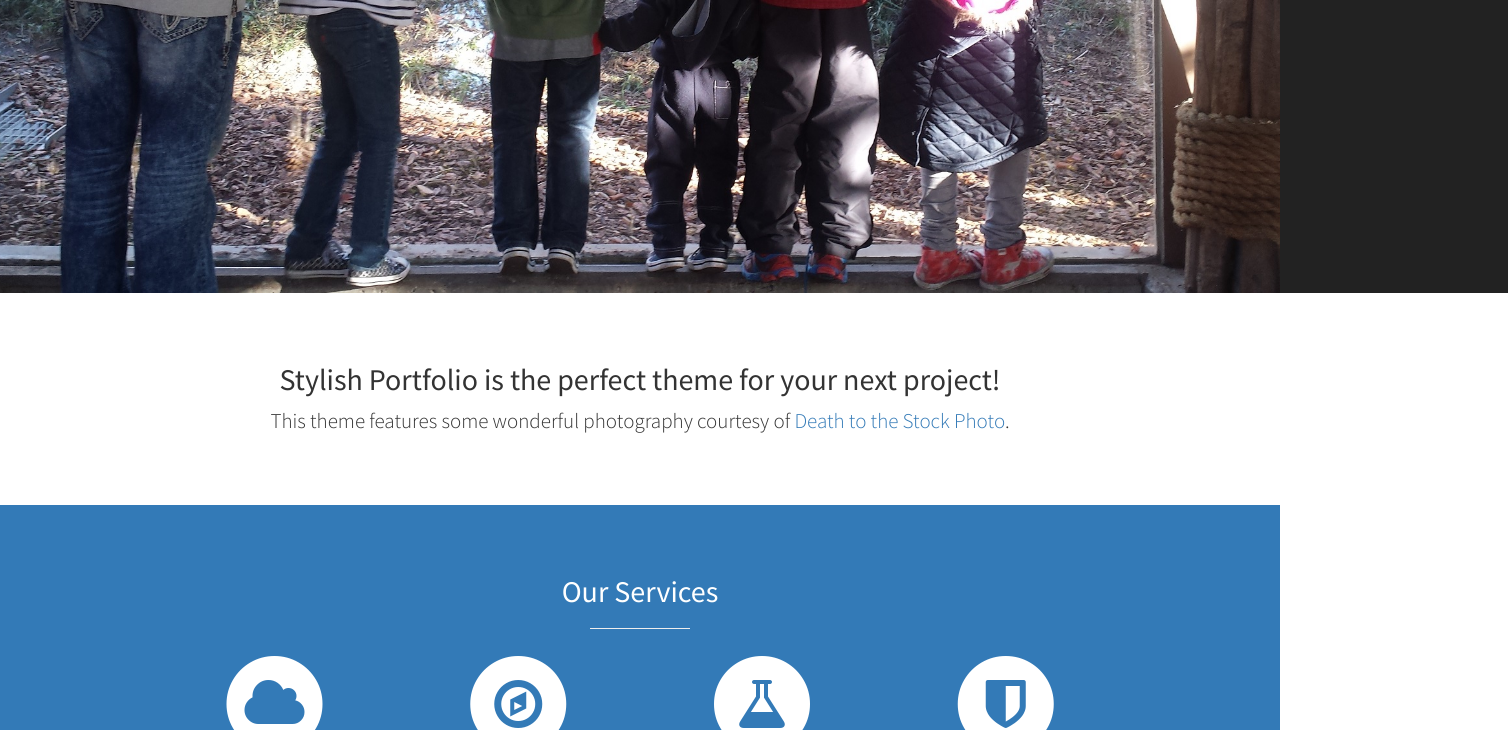
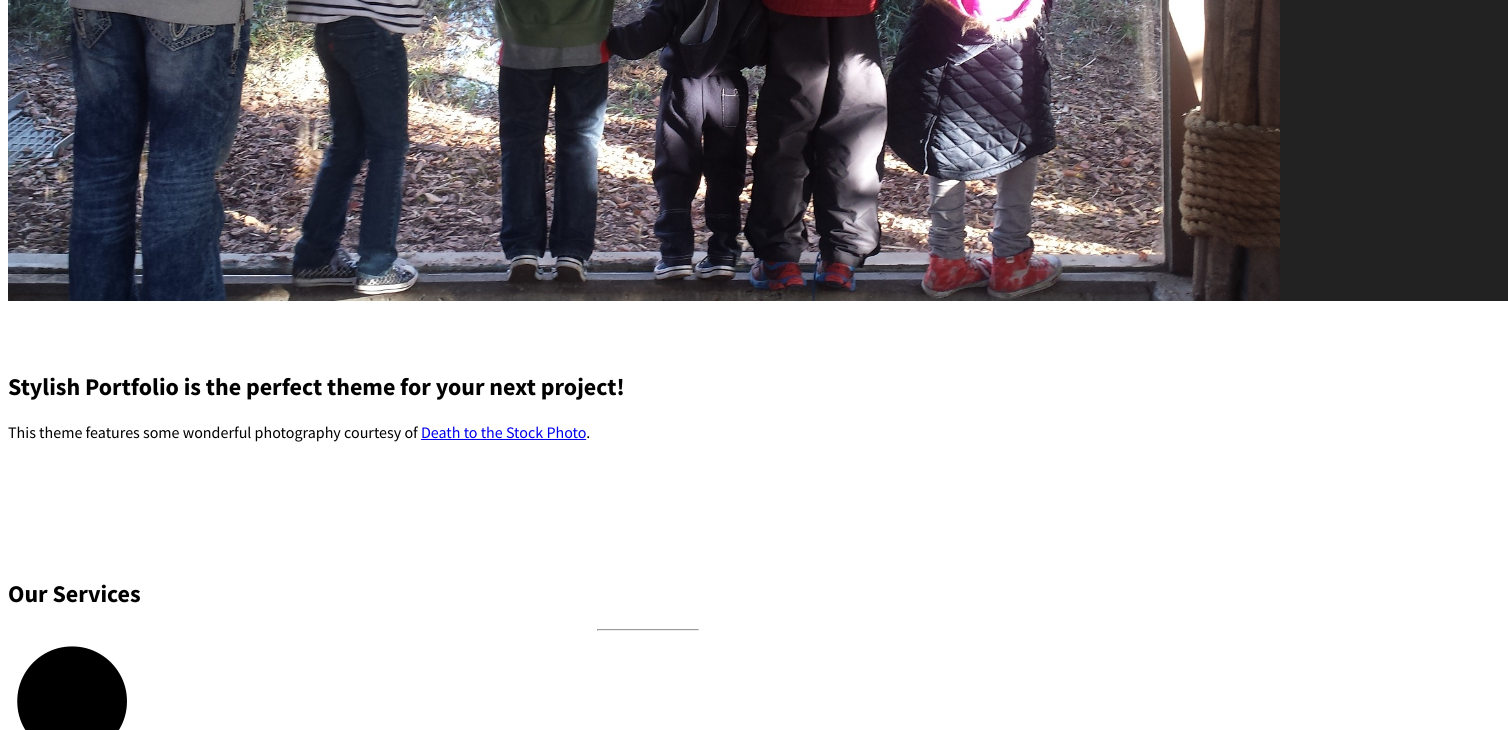
Before and after one commit to tamurabinion1/tamura-pie, a plain HTML site: page index.html in a window 1280 px wide. Shown: the part 507-1237 px from the top of the page, 1508 px wide, since content can reach past the window. Drawn offline with Linux system fonts and the light colour scheme.

Commit message:
Update index.html

```diff
--- a/index.html
+++ b/index.html
@@ -10,9 +10,6 @@
     <meta name="author" content="">
 
     <title>Tamura's Family Child Care</title>
-
-    <!-- Bootstrap Core CSS -->
-    <link href="css/bootstrap.min.css" rel="stylesheet">
 
     <!-- Custom CSS -->
     <link href="css/stylish-portfolio.css" rel="stylesheet">
```
